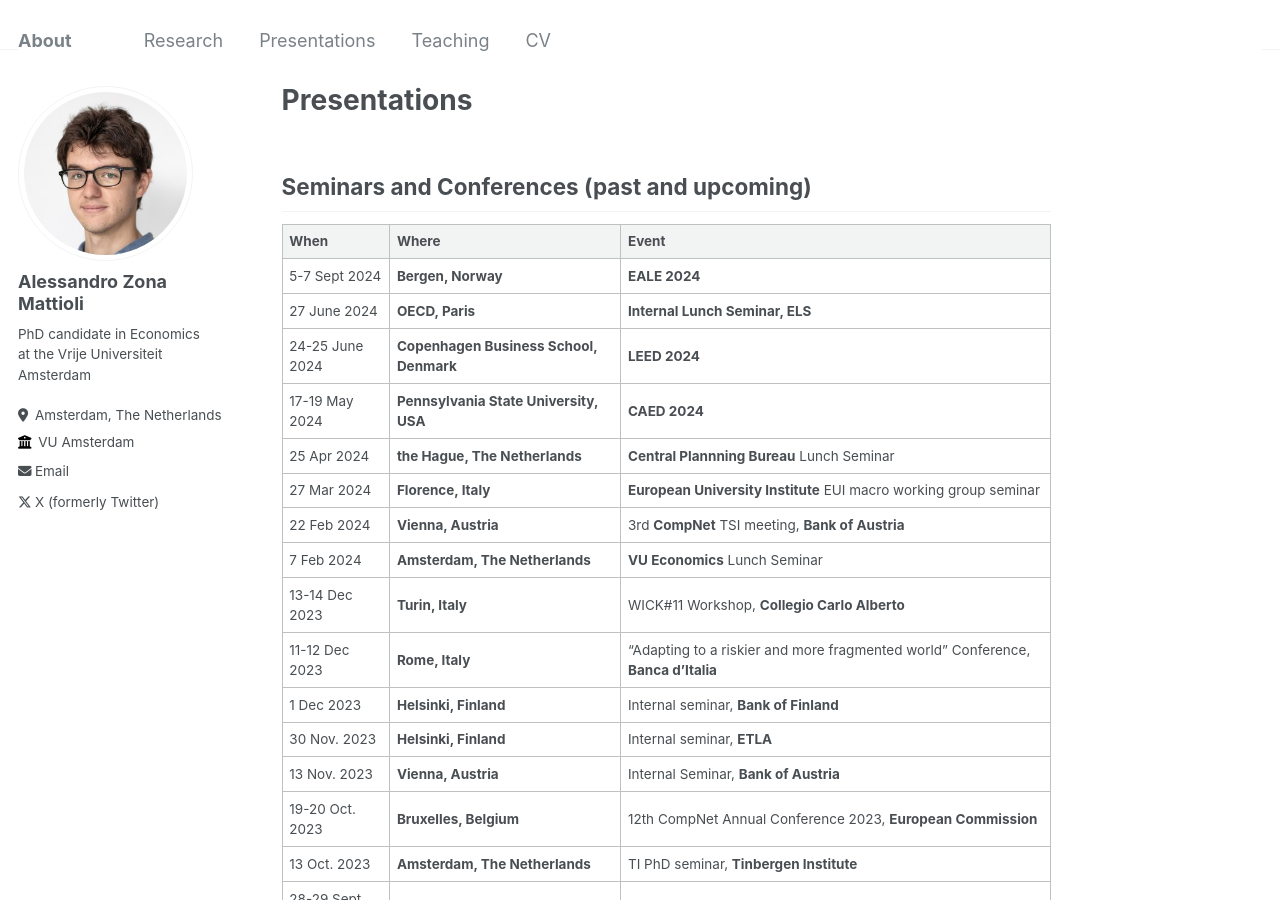
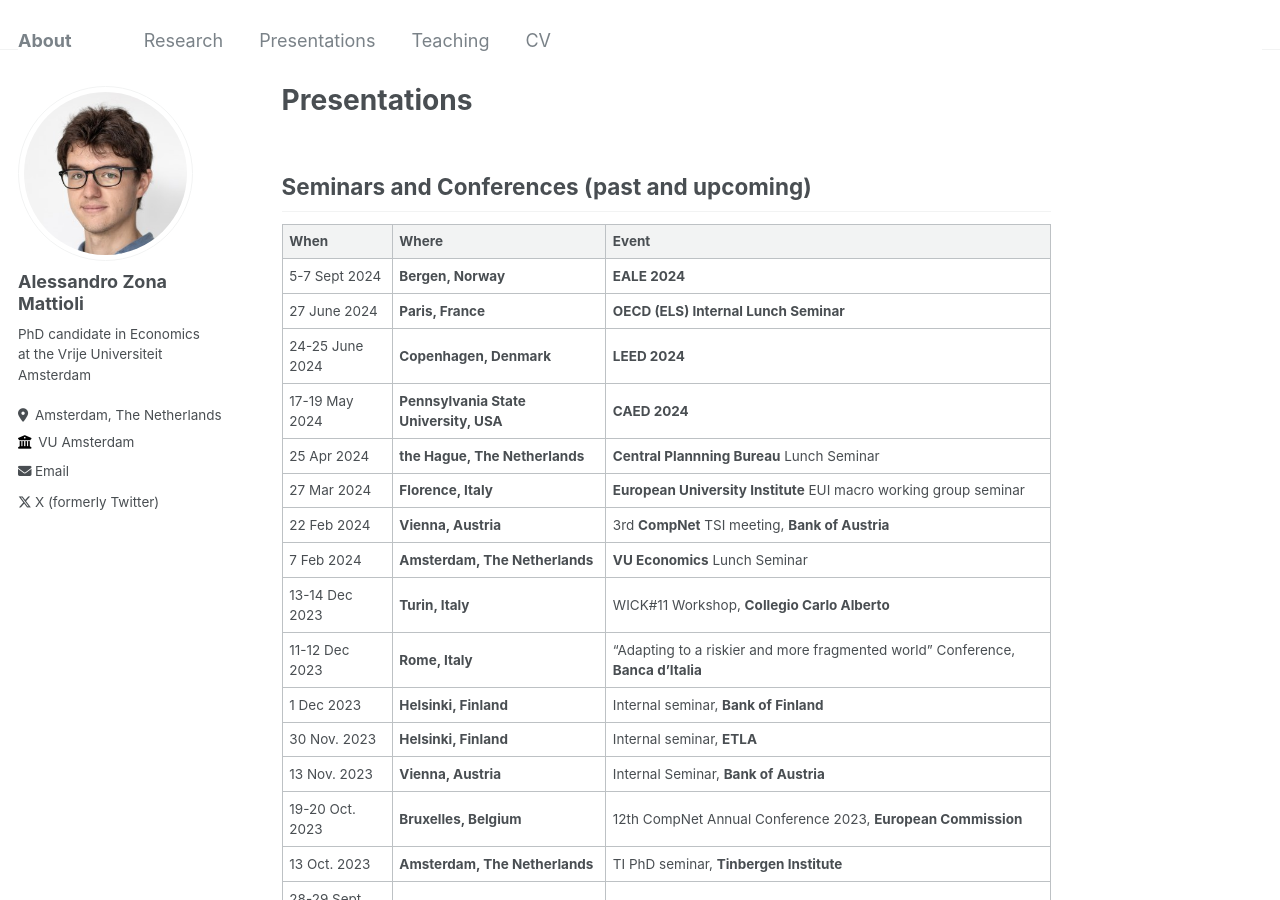
Before and after one commit to zmale/alessandrozonamattioli.github.io, a Jekyll site: the page built from _pages/presentations.md, in a window 1280 px wide and 900 px high. Built offline with Jekyll 4.4.1, drawn with Linux system fonts in a browser that asks for light colours.

Commit message:
Update presentations.md

```diff
--- a/_pages/presentations.md
+++ b/_pages/presentations.md
@@ -8,8 +8,8 @@ title: Presentations
 | When | Where | Event |
 | --- | --- | --- |
 | 5-7 Sept 2024  | **Bergen, Norway** | **EALE 2024** |
-| 27 June 2024  | **OECD, Paris** | **Internal Lunch Seminar, ELS** |
-| 24-25 June 2024  | **Copenhagen Business School, Denmark** | **LEED 2024** |
+| 27 June 2024  | **Paris, France** | **OECD (ELS) Internal Lunch Seminar** |
+| 24-25 June 2024  | **Copenhagen, Denmark** | **LEED 2024** |
 | 17-19 May 2024  | **Pennsylvania State University, USA** | **CAED 2024** |
 | 25 Apr 2024  | **the Hague, The Netherlands** | **Central Plannning Bureau** Lunch Seminar |
 | 27 Mar 2024  | **Florence, Italy** | **European University Institute** EUI macro working group seminar |
```
